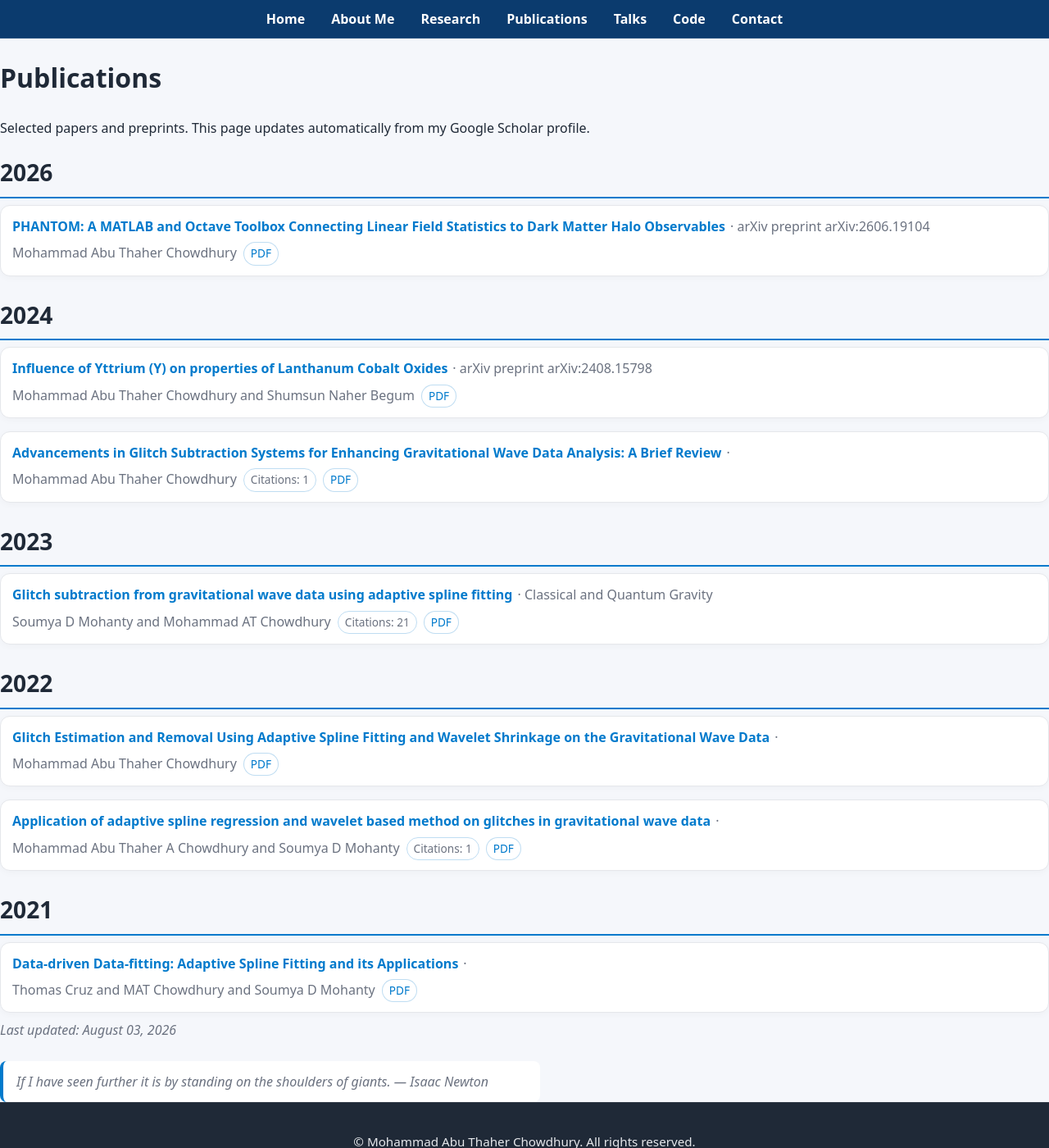
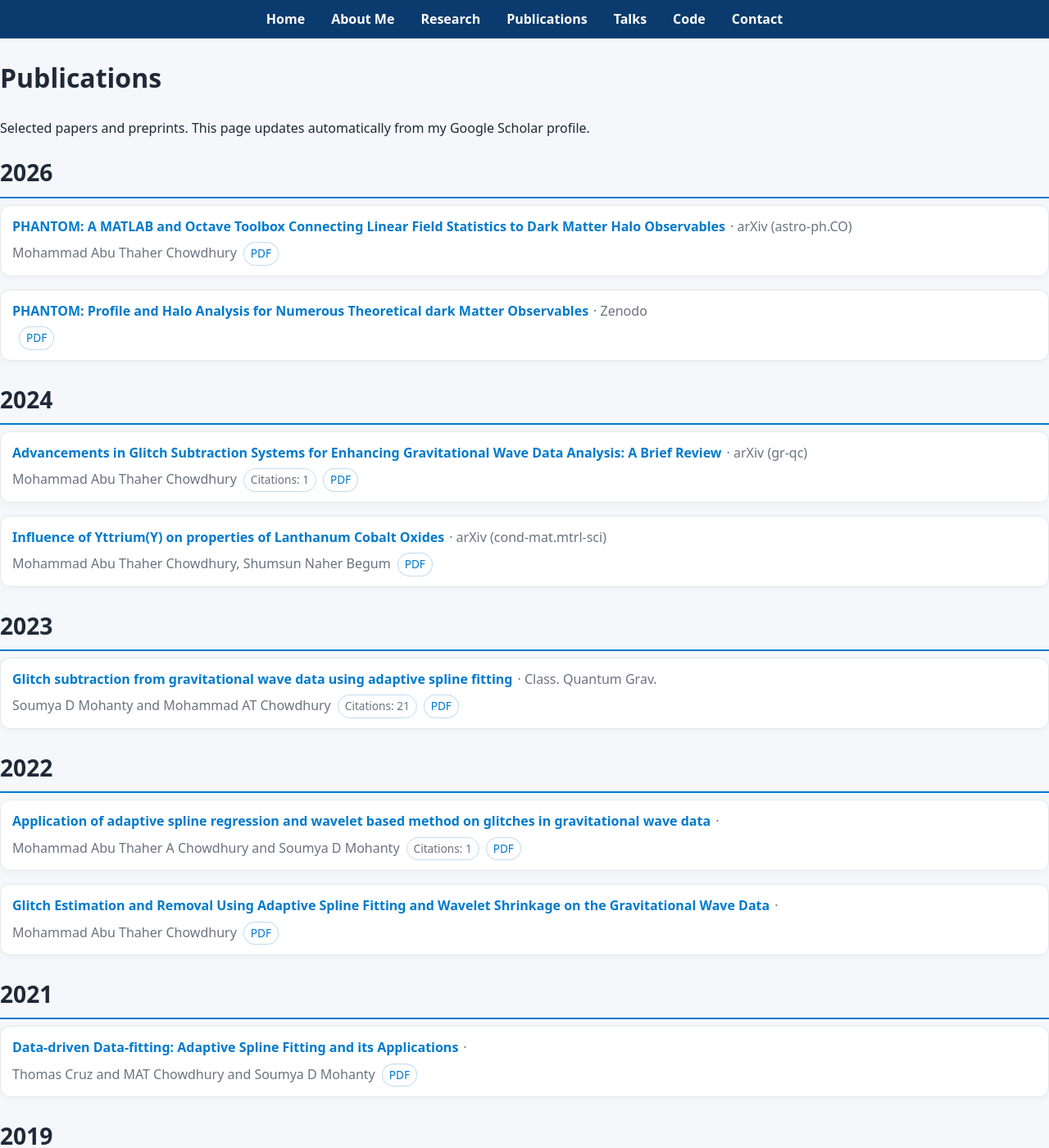
Before and after one commit to matc-thaher/website, a Jekyll site: the page built from publications.md, in a window 1280 px wide and 1400 px high. Shown: the whole window at 82% size. Built offline with Jekyll 4.4.1, drawn with Linux system fonts in a browser that asks for light colours; part of the change alters nothing that is shown; some of the changed text lies outside the part shown.

Commit message:
chore: merged publications (Scholar + arXiv + ORCID + Crossref)

```diff
--- a/_data/scholar.json
+++ b/_data/scholar.json
@@ -1,23 +1,90 @@
 {
-  "updated": "2026-08-03T06:20:10.959599Z",
+  "updated": "2026-08-03T06:57:33.848952Z",
   "publications": [
     {
-      "title": "Glitch subtraction from gravitational wave data using adaptive spline fitting",
-      "authors": "Soumya D Mohanty and Mohammad AT Chowdhury",
-      "year": 2023,
-      "venue": "Classical and Quantum Gravity",
-      "url": "https://iopscience.iop.org/article/10.1088/1361-6382/acd0fe/meta",
+      "title": "PHANTOM: Profile and Halo Analysis for Numerous Theoretical dark Matter Observables",
+      "authors": "",
+      "year": 2026,
+      "venue": "Zenodo",
+      "url": "https://zenodo.org/doi/10.5281/zenodo.19700920",
       "pdf_url": "",
-      "citations": 21
+      "doi": "10.5281/ZENODO.19700920",
+      "citations": 0,
+      "source": [
+        "orcid"
+      ]
+    },
+    {
+      "title": "PHANTOM: A MATLAB and Octave Toolbox Connecting Linear Field Statistics to Dark Matter Halo Observables",
+      "authors": "Mohammad Abu Thaher Chowdhury",
+      "year": 2026,
+      "venue": "arXiv (astro-ph.CO)",
+      "url": "https://arxiv.org/abs/2606.19104v1",
+      "pdf_url": "https://arxiv.org/pdf/2606.19104v1",
+      "doi": "10.48550/ARXIV.2606.19104",
+      "citations": 0,
+      "source": [
+        "arxiv",
+        "orcid",
+        "scholar"
+      ]
+    },
+    {
+      "title": "Influence of Yttrium(Y) on properties of Lanthanum Cobalt Oxides",
+      "authors": "Mohammad Abu Thaher Chowdhury, Shumsun Naher Begum",
+      "year": 2024,
+      "venue": "arXiv (cond-mat.mtrl-sci)",
+      "url": "https://arxiv.org/abs/2408.15798v1",
+      "pdf_url": "https://arxiv.org/pdf/2408.15798v1",
+      "doi": "",
+      "citations": 0,
+      "source": [
+        "arxiv",
+        "scholar"
+      ]
     },
     {
       "title": "Advancements in Glitch Subtraction Systems for Enhancing Gravitational Wave Data Analysis: A Brief Review",
       "authors": "Mohammad Abu Thaher Chowdhury",
       "year": 2024,
+      "venue": "arXiv (gr-qc)",
+      "url": "https://arxiv.org/abs/2406.01318v1",
+      "pdf_url": "https://arxiv.org/pdf/2406.01318v1",
+      "doi": "10.48550/arXiv.2406.01318",
+      "citations": 1,
+      "source": [
+        "arxiv",
+        "orcid",
+        "scholar"
+      ]
+    },
+    {
+      "title": "Glitch subtraction from gravitational wave data using adaptive spline fitting",
+      "authors": "Soumya D Mohanty and Mohammad AT Chowdhury",
+      "year": 2023,
+      "venue": "Class. Quantum Grav.",
+      "url": "https://doi.org/10.1088/1361-6382/acd0fe",
+      "pdf_url": "",
+      "doi": "10.1088/1361-6382/acd0fe",
+      "citations": 21,
+      "source": [
+        "crossref",
+        "orcid",
+        "scholar"
+      ]
+    },
+    {
+      "title": "Glitch Estimation and Removal Using Adaptive Spline Fitting and Wavelet Shrinkage on the Gravitational Wave Data",
+      "authors": "Mohammad Abu Thaher Chowdhury",
+      "year": 2022,
       "venue": "",
-      "url": "https://arxiv.org/abs/2406.01318",
+      "url": "https://search.proquest.com/openview/7f68a2c9fc2972f4eb08e0d1a8fcbd2e/1?pq-origsite=gscholar&cbl=18750&diss=y",
       "pdf_url": "",
-      "citations": 1
+      "doi": "",
+      "citations": 0,
+      "source": [
+        "scholar"
+      ]
     },
     {
       "title": "Application of adaptive spline regression and wavelet based method on glitches in gravitational wave data",
@@ -26,34 +93,11 @@
       "venue": "",
       "url": "https://meetings-archive.aps.org/tsf/2022/f05/5/",
       "pdf_url": "",
-      "citations": 1
-    },
-    {
-      "title": "PHANTOM: A MATLAB and Octave Toolbox Connecting Linear Field Statistics to Dark Matter Halo Observables",
-      "authors": "Mohammad Abu Thaher Chowdhury",
-      "year": 2026,
-      "venue": "arXiv preprint arXiv:2606.19104",
-      "url": "https://arxiv.org/abs/2606.19104",
-      "pdf_url": "",
-      "citations": 0
-    },
-    {
-      "title": "Influence of Yttrium (Y) on properties of Lanthanum Cobalt Oxides",
-      "authors": "Mohammad Abu Thaher Chowdhury and Shumsun Naher Begum",
-      "year": 2024,
-      "venue": "arXiv preprint arXiv:2408.15798",
-      "url": "https://arxiv.org/abs/2408.15798",
-      "pdf_url": "",
-      "citations": 0
-    },
-    {
-      "title": "Glitch Estimation and Removal Using Adaptive Spline Fitting and Wavelet Shrinkage on the Gravitational Wave Data",
-      "authors": "Mohammad Abu Thaher Chowdhury",
-      "year": 2022,
-      "venue": "",
-      "url": "https://search.proquest.com/openview/7f68a2c9fc2972f4eb08e0d1a8fcbd2e/1?pq-origsite=gscholar&cbl=18750&diss=y",
-      "pdf_url": "",
-      "citations": 0
+      "doi": "",
+      "citations": 1,
+      "source": [
+        "scholar"
+      ]
     },
     {
       "title": "Data-driven Data-fitting: Adaptive Spline Fitting and its Applications",
@@ -62,7 +106,24 @@
       "venue": "",
       "url": "https://repositories.lib.utexas.edu/items/fd04b32c-04dd-4d45-ad74-d6f5b4f2b174",
       "pdf_url": "",
-      "citations": 0
+      "doi": "",
+      "citations": 0,
+      "source": [
+        "scholar"
+      ]
+    },
+    {
+      "title": "Influence of Yttrium (Y) doping in Lanthanum Cobalt Oxide on electrical properties",
+      "authors": "",
+      "year": 2019,
+      "venue": "Unpublished",
+      "url": "https://rgdoi.net/10.13140/RG.2.2.31831.07841",
+      "pdf_url": "",
+      "doi": "10.13140/RG.2.2.31831.07841",
+      "citations": 0,
+      "source": [
+        "orcid"
+      ]
     }
   ]
 }
```
